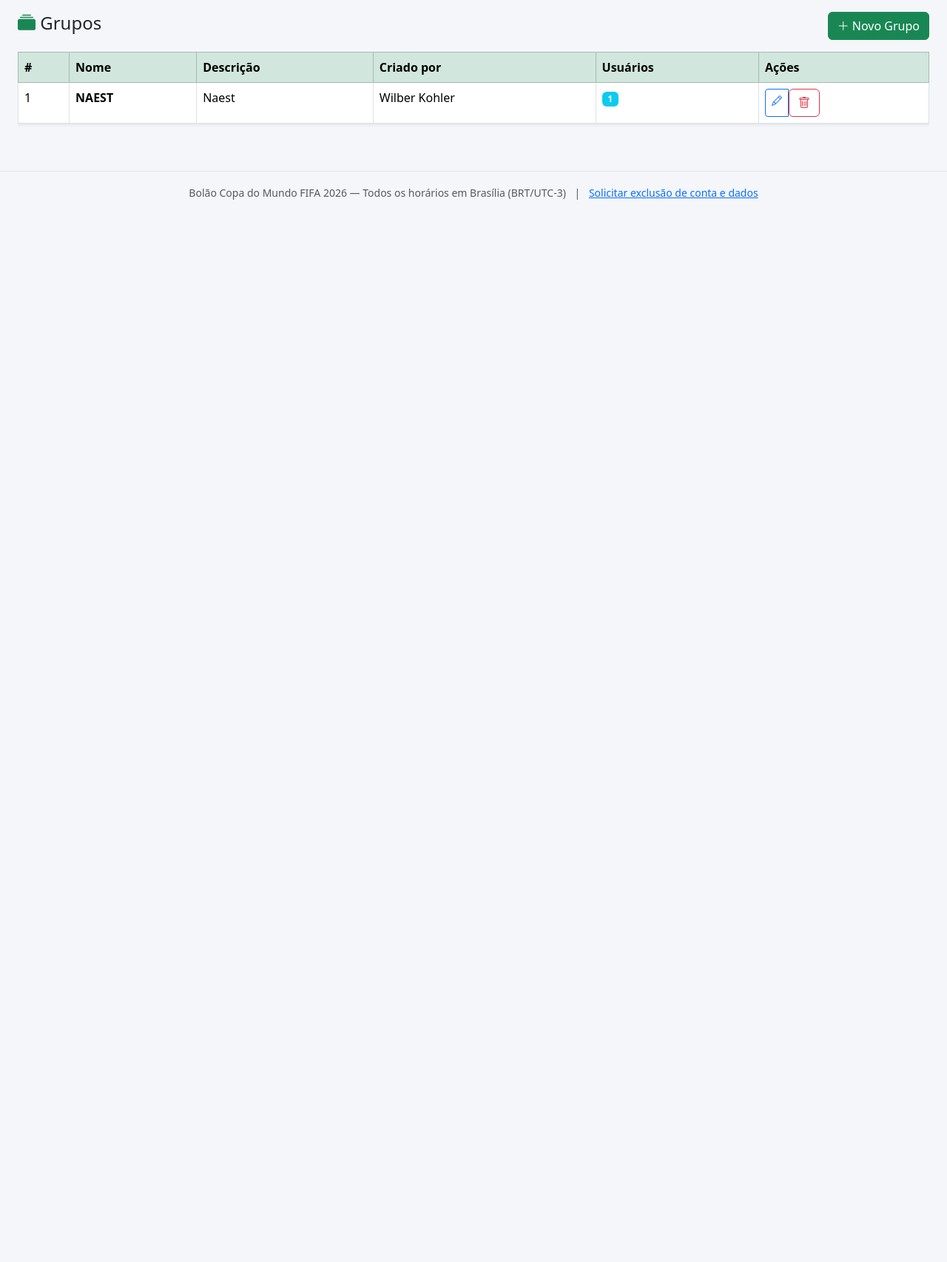
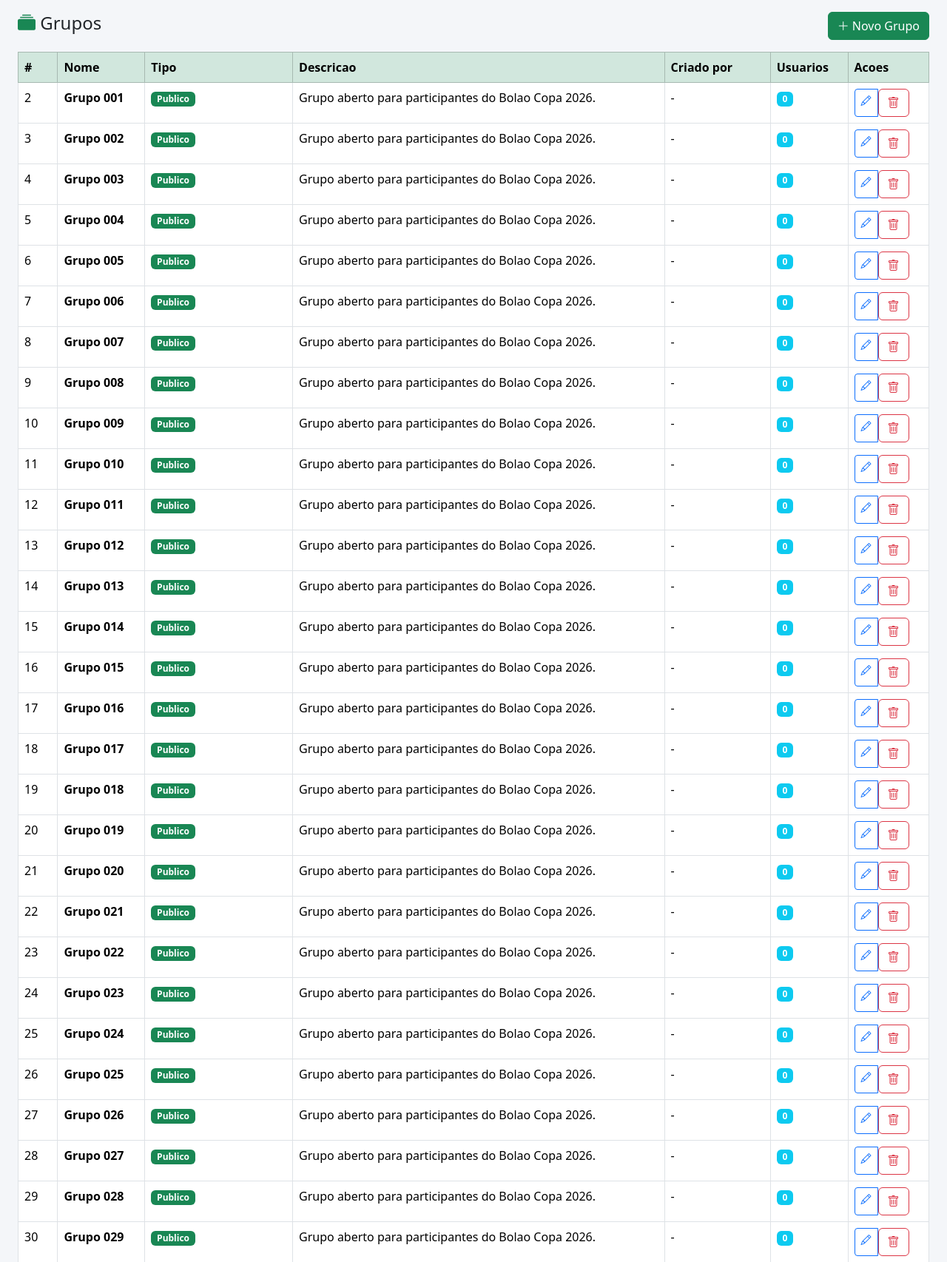
Before and after one commit to wilberkohler/bolao-copa-2026, a Flask app: page /grupos in a window 1280 px wide. Shown: the part 56-1762 px from the top of the page at 74% size. Before the commit the page ends 326 px from the top, so only its background shows below. Run offline with Flask 3, Linux system fonts and the light colour scheme; a user stored in the database is signed in; data comes from the database, SQL or seed files in the repository; parts of the project's set-up code (start-up, migrations or seed data) failed here and were passed over.

Commit message:
Preparar cadastro publico com grupos

```diff
--- a/app.py
+++ b/app.py
@@ -9,6 +9,7 @@ import pytz
 from flask import (Flask, render_template, redirect, url_for,
                    request, flash, session, jsonify, g,
                    send_from_directory, make_response)
+from sqlalchemy import inspect, text
 from sqlalchemy.orm import selectinload
 from models import db, Competidor, Jogo, Palpite, Resultado, Pontuacao, HistoricoPalpite, User, Grupo, SolicitacaoExclusaoDados
 from runtime_config import load_runtime_config
@@ -19,6 +20,9 @@ from scoring import (calcular_pontuacao_jogo, get_ranking,
 
 BR_TZ = pytz.timezone("America/Sao_Paulo")
 ADMIN_EMAIL = "wilber.kohler@naest.com.br"
+WK3_GROUP_NAME = "WK3"
+WK3_GROUP_CODE = os.environ.get("WK3_GROUP_CODE", "WK3")
+PUBLIC_GROUP_COUNT = int(os.environ.get("PUBLIC_GROUP_COUNT", "100"))
 RANKING_ETAPAS = {
     "geral": "Geral",
     "grupos": "Fase de Grupos",
@@ -58,6 +62,118 @@ def sync_admin_flags():
         if user.eh_admin != should_be_admin:
             user.eh_admin = should_be_admin
             changed = True
+    if changed:
+        db.session.commit()
+
+
+def ensure_group_publication_columns():
+    """Adds group publication columns for existing Render databases."""
+    inspector = inspect(db.engine)
+    existing = {column["name"] for column in inspector.get_columns("grupos")}
+    dialect = db.engine.dialect.name
+    bool_type = "BOOLEAN" if dialect != "sqlite" else "INTEGER"
+    bool_true = "TRUE" if dialect != "sqlite" else "1"
+    bool_false = "FALSE" if dialect != "sqlite" else "0"
+    statements = []
+
+    if "publico" not in existing:
+        statements.append(f"ALTER TABLE grupos ADD COLUMN publico {bool_type} DEFAULT {bool_true}")
+    if "requer_codigo" not in existing:
+        statements.append(f"ALTER TABLE grupos ADD COLUMN requer_codigo {bool_type} DEFAULT {bool_false}")
+    if "codigo_acesso_hash" not in existing:
+        statements.append("ALTER TABLE grupos ADD COLUMN codigo_acesso_hash VARCHAR(255)")
+    if "criado_pelo_sistema" not in existing:
+        statements.append(f"ALTER TABLE grupos ADD COLUMN criado_pelo_sistema {bool_type} DEFAULT {bool_false}")
+
+    if not statements:
+        return
+
+    with db.engine.begin() as conn:
+        for statement in statements:
+            conn.execute(text(statement))
+
+
+def grupo_publico_payload(grupo):
+    return {
+        "id": grupo.id,
+        "nome": grupo.nome,
+        "descricao": grupo.descricao,
+        "publico": bool(grupo.publico),
+        "requer_codigo": bool(grupo.requer_codigo),
+    }
+
+
+def grupos_para_cadastro():
+    return (Grupo.query
+            .filter(Grupo.publico == True)
+            .order_by(Grupo.requer_codigo, Grupo.nome)
+            .all())
+
+
+def validar_grupo_cadastro(grupo_id, codigo_grupo=""):
+    if not grupo_id:
+        return None, None
+
+    try:
+        grupo_id_int = int(grupo_id)
+    except (TypeError, ValueError):
+        return None, "Grupo invalido."
+
+    grupo = Grupo.query.get(grupo_id_int)
+    if not grupo or not grupo.publico:
+        return None, "Grupo indisponivel para cadastro."
+
+    if grupo.requer_codigo and not grupo.check_codigo_acesso(codigo_grupo):
+        return None, "Codigo do grupo privado invalido."
+
+    return grupo, None
+
+
+def seed_public_groups():
+    changed = False
+    existing = {grupo.nome: grupo for grupo in Grupo.query.all()}
+
+    for numero in range(1, PUBLIC_GROUP_COUNT + 1):
+        nome = f"Grupo {numero:03d}"
+        grupo = existing.get(nome)
+        if grupo:
+            if grupo.publico is None:
+                grupo.publico = True
+                changed = True
+            continue
+
+        db.session.add(Grupo(
+            nome=nome,
+            descricao="Grupo aberto para participantes do Bolao Copa 2026.",
+            publico=True,
+            requer_codigo=False,
+            criado_pelo_sistema=True,
+        ))
+        changed = True
+
+    grupo_wk3 = existing.get(WK3_GROUP_NAME)
+    if not grupo_wk3:
+        grupo_wk3 = Grupo(
+            nome=WK3_GROUP_NAME,
+            descricao="Grupo privado WK3.",
+            publico=True,
+            requer_codigo=True,
+            criado_pelo_sistema=True,
+        )
+        grupo_wk3.set_codigo_acesso(WK3_GROUP_CODE)
+        db.session.add(grupo_wk3)
+        changed = True
+    else:
+        if grupo_wk3.publico is not True:
+            grupo_wk3.publico = True
+            changed = True
+        if grupo_wk3.requer_codigo is not True:
+            grupo_wk3.requer_codigo = True
+            changed = True
+        if not grupo_wk3.codigo_acesso_hash and WK3_GROUP_CODE:
+            grupo_wk3.set_codigo_acesso(WK3_GROUP_CODE)
+            changed = True
+
     if changed:
         db.session.commit()
 
@@ -344,6 +460,55 @@ def api_login():
     return jsonify({"ok": True, "user": _current_user_payload(user)})
 
 
+@app.route("/api/v1/grupos")
+def api_grupos():
+    grupos = grupos_para_cadastro()
+    return jsonify({"ok": True, "grupos": [grupo_publico_payload(grupo) for grupo in grupos]})
+
+
+@app.route("/api/v1/registro", methods=["POST"])
+def api_registro():
+    data = request.get_json(silent=True) or {}
+    nome = (data.get("nome") or "").strip()
+    email = normalize_email(data.get("email"))
+    apelido = (data.get("apelido") or "").strip()
+    senha = data.get("senha") or data.get("password") or ""
+    grupo, erro_grupo = validar_grupo_cadastro(data.get("grupo_id"), data.get("codigo_grupo"))
+
+    if not nome or not email or not apelido or not senha:
+        return jsonify({"ok": False, "error": "Preencha nome, e-mail, apelido e senha."}), 400
+
+    if erro_grupo:
+        return jsonify({"ok": False, "error": erro_grupo}), 400
+
+    if User.query.filter(db.func.lower(User.email) == email).first():
+        return jsonify({"ok": False, "error": "E-mail ja cadastrado."}), 409
+
+    user = User(
+        nome=nome,
+        email=email,
+        apelido=apelido,
+        grupo_id=grupo.id if grupo else None,
+        eh_admin=normalize_email(email) == ADMIN_EMAIL,
+    )
+    user.set_password(senha)
+    db.session.add(user)
+    db.session.flush()
+    db.session.add(Competidor(
+        nome=nome,
+        apelido=apelido,
+        email=email,
+        user_id=user.id,
+        ativo=True,
+    ))
+    db.session.commit()
+
+    session.clear()
+    session["user_id"] = user.id
+    session.permanent = True
+    return jsonify({"ok": True, "user": _current_user_payload(user)})
+
+
 @app.route("/api/v1/logout", methods=["POST"])
 @api_login_required
 def api_logout():
@@ -594,7 +759,7 @@ def registro():
     if g.user is not None:
         return redirect(url_for("dashboard"))
 
-    grupos = Grupo.query.order_by(Grupo.nome).all()
+    grupos = grupos_para_cadastro()
 
     if request.method == "POST":
         nome = request.form.get("nome", "").strip()
@@ -602,9 +767,15 @@ def registro():
         apelido = request.form.get("apelido", "").strip()
         senha = request.form.get("senha", "")
         grupo_id = request.form.get("grupo_id")
+        codigo_grupo = request.form.get("codigo_grupo", "")
+        grupo, erro_grupo = validar_grupo_cadastro(grupo_id, codigo_grupo)
 
         if not nome or not email or not apelido or not senha:
             flash("Todos os campos são obrigatórios.", "danger")
+            return render_template("auth/registro.html", grupos=grupos)
+
+        if erro_grupo:
+            flash(erro_grupo, "danger")
             return render_template("auth/registro.html", grupos=grupos)
 
         if User.query.filter(db.func.lower(User.email) == normalize_email(email)).first():
@@ -615,7 +786,7 @@ def registro():
             nome=nome,
             email=email,
             apelido=apelido,
-            grupo_id=int(grupo_id) if grupo_id else None,
+            grupo_id=grupo.id if grupo else None,
             eh_admin=normalize_email(email) == ADMIN_EMAIL,
         )
         user.set_password(senha)
@@ -661,6 +832,9 @@ def novo_grupo():
     if request.method == "POST":
         nome = request.form.get("nome", "").strip()
         descricao = request.form.get("descricao", "").strip()
+        publico = request.form.get("publico") == "on"
+        requer_codigo = request.form.get("requer_codigo") == "on"
+        codigo_acesso = request.form.get("codigo_acesso", "").strip()
 
         if not nome:
             flash("Nome é obrigatório.", "danger")
@@ -670,11 +844,19 @@ def novo_grupo():
             flash("Grupo já existe.", "danger")
             return render_template("admin/grupos_form.html", grupo=None)
 
+        if requer_codigo and not codigo_acesso:
+            flash("Informe um codigo para grupos privados.", "danger")
+            return render_template("admin/grupos_form.html", grupo=None)
+
         grupo = Grupo(
             nome=nome,
             descricao=descricao or None,
+            publico=publico,
+            requer_codigo=requer_codigo,
             criado_por_id=g.user.id
         )
+        if requer_codigo:
+            grupo.set_codigo_acesso(codigo_acesso)
         db.session.add(grupo)
         db.session.commit()
         flash(f"Grupo '{grupo.nome}' criado!", "success")
@@ -690,6 +872,16 @@ def editar_grupo(gid):
     if request.method == "POST":
         grupo.nome = request.form.get("nome", "").strip()
         grupo.descricao = request.form.get("descricao", "").strip() or None
+        grupo.publico = request.form.get("publico") == "on"
+        grupo.requer_codigo = request.form.get("requer_codigo") == "on"
+        codigo_acesso = request.form.get("codigo_acesso", "").strip()
+        if grupo.requer_codigo and codigo_acesso:
+            grupo.set_codigo_acesso(codigo_acesso)
+        elif grupo.requer_codigo and not grupo.codigo_acesso_hash:
+            flash("Informe um codigo para grupos privados.", "danger")
+            return render_template("admin/grupos_form.html", grupo=grupo)
+        elif not grupo.requer_codigo:
+            grupo.codigo_acesso_hash = None
         grupo.updated_at = datetime.utcnow()
         db.session.commit()
         flash("Grupo atualizado.", "success")
@@ -1392,9 +1584,11 @@ def solicitar_exclusao_dados():
 def create_app():
     with app.app_context():
         db.create_all()
+        ensure_group_publication_columns()
         count = seed_jogos(db, Jogo)
         if count:
             print(f"[seed] {count} jogos carregados.")
+        seed_public_groups()
         sync_admin_flags()
         # Cria admin automático via variáveis de ambiente (útil em cloud)
         admin_email = ADMIN_EMAIL
--- a/templates/admin/grupos_lista.html
+++ b/templates/admin/grupos_lista.html
@@ -12,10 +12,11 @@
       <tr>
         <th>#</th>
         <th>Nome</th>
-        <th>Descrição</th>
+        <th>Tipo</th>
+        <th>Descricao</th>
         <th>Criado por</th>
-        <th>Usuários</th>
-        <th>Ações</th>
+        <th>Usuarios</th>
+        <th>Acoes</th>
       </tr>
     </thead>
     <tbody>
@@ -24,6 +25,16 @@
       <tr>
         <td>{{ g.id }}</td>
         <td><strong>{{ g.nome }}</strong></td>
+        <td>
+          {% if g.publico %}
+            <span class="badge bg-success">Publico</span>
+          {% else %}
+            <span class="badge bg-secondary">Oculto</span>
+          {% endif %}
+          {% if g.requer_codigo %}
+            <span class="badge bg-warning text-dark">Com codigo</span>
+          {% endif %}
+        </td>
         <td>{{ g.descricao or '-' }}</td>
         <td>{{ g.criado_por.nome if g.criado_por else '-' }}</td>
         <td><span class="badge bg-info">{{ count_users }}</span></td>
@@ -31,13 +42,13 @@
           <div class="btn-group btn-group-sm">
             <a href="{{ url_for('editar_grupo', gid=g.id) }}" class="btn btn-outline-primary"><i class="bi bi-pencil"></i></a>
             <form method="post" action="{{ url_for('excluir_grupo', gid=g.id) }}" style="display:inline">
-              <button class="btn btn-outline-danger" onclick="return confirm('Excluir {{ g.nome }}?{% if count_users %} (Atenção: remova os usuários primeiro){% endif %}')"><i class="bi bi-trash"></i></button>
+              <button class="btn btn-outline-danger" onclick="return confirm('Excluir {{ g.nome }}?{% if count_users %} Remova os usuarios primeiro.{% endif %}')"><i class="bi bi-trash"></i></button>
             </form>
           </div>
         </td>
       </tr>
       {% else %}
-      <tr><td colspan="6" class="text-center text-muted">Nenhum grupo cadastrado.</td></tr>
+      <tr><td colspan="7" class="text-center text-muted">Nenhum grupo cadastrado.</td></tr>
       {% endfor %}
     </tbody>
   </table>
```
Also changed, not shown: models.py (+19 -0 lines), templates/admin/grupos_form.html (+17 -2 lines), templates/auth/registro.html (+14 -17 lines), 5 other files.
